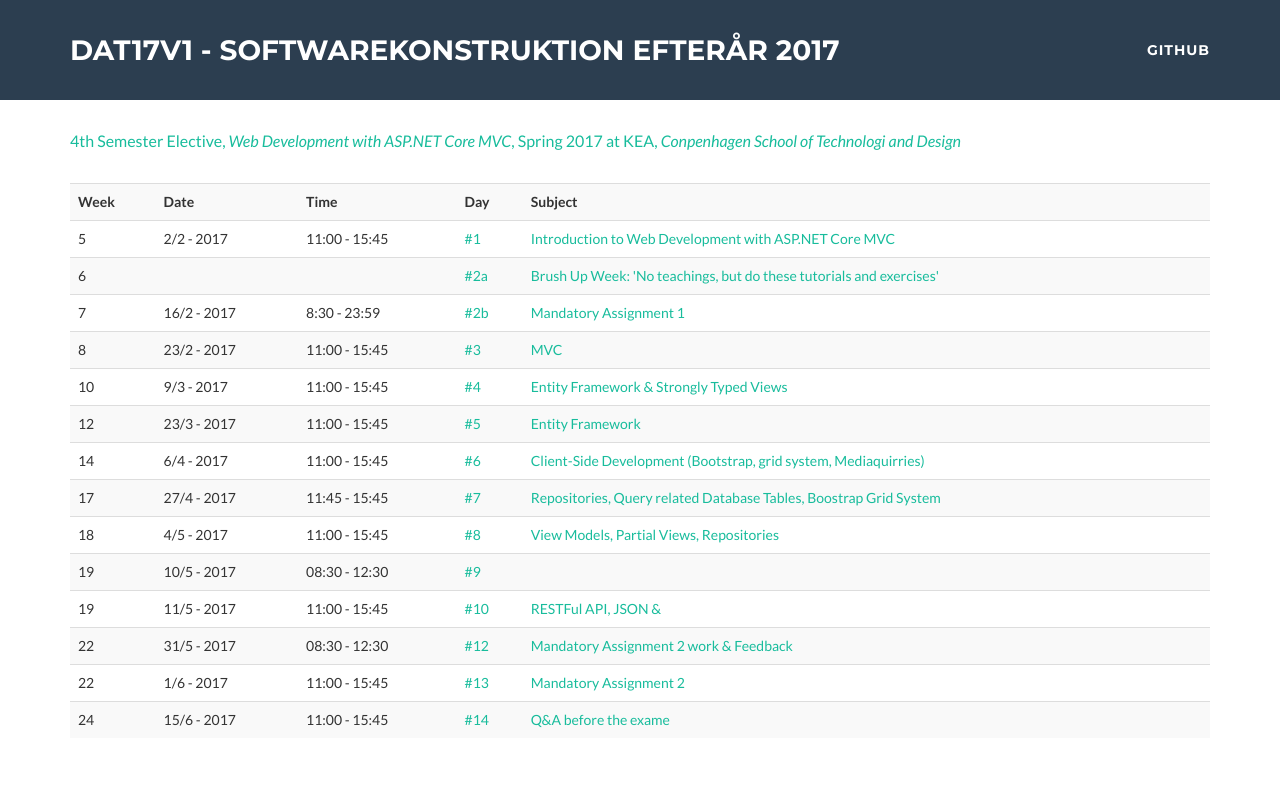
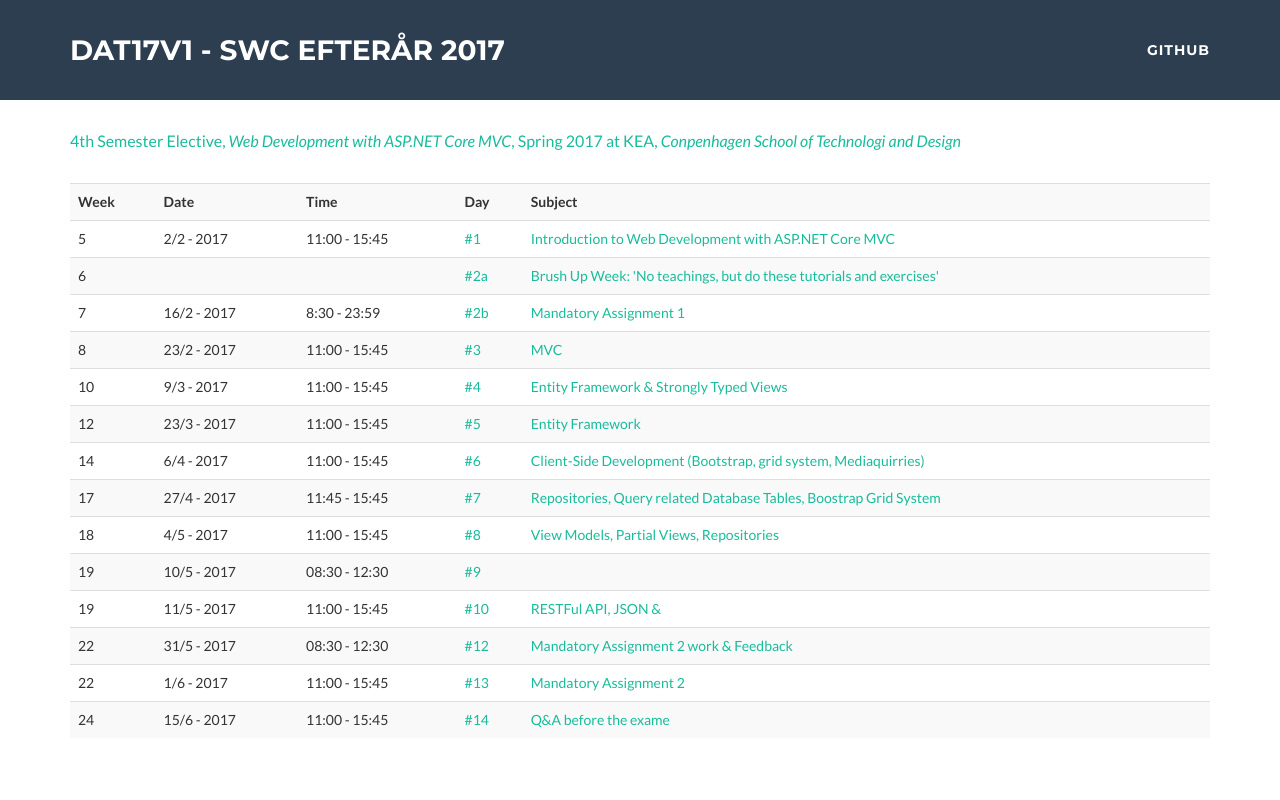
Before and after one commit to dat17v1/dat17v1.github.io, a plain HTML site: page index.html in a window 1280 px wide. Shown: the top 800 px of the page. Drawn offline with nearby package versions, Linux system fonts and the light colour scheme.

Commit message:
headline

```diff
--- a/index.html
+++ b/index.html
@@ -42,7 +42,7 @@
                 <button type="button" class="navbar-toggle" data-toggle="collapse" data-target="#bs-example-navbar-collapse-1">
                     <span class="sr-only">Toggle navigation</span> Menu <i class="fa fa-bars"></i>
                 </button>
-                <a class="navbar-brand" href="#page-top">Dat17v1 - Softwarekonstruktion efterår 2017</a>
+                <a class="navbar-brand" href="#page-top">Dat17v1 - SWC efterår 2017</a>
 
             </div>
 
```
